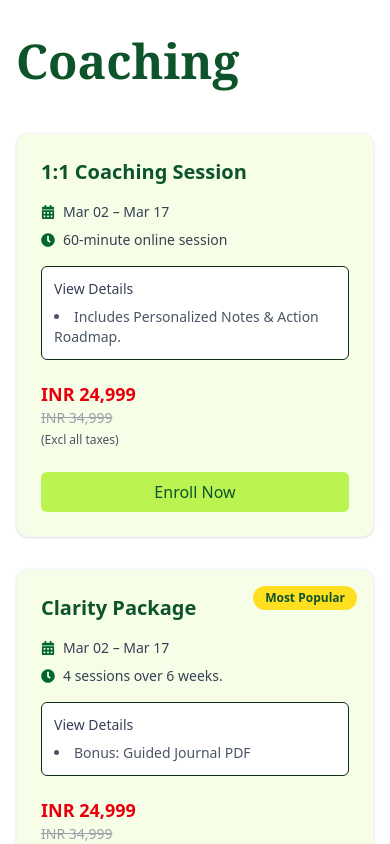
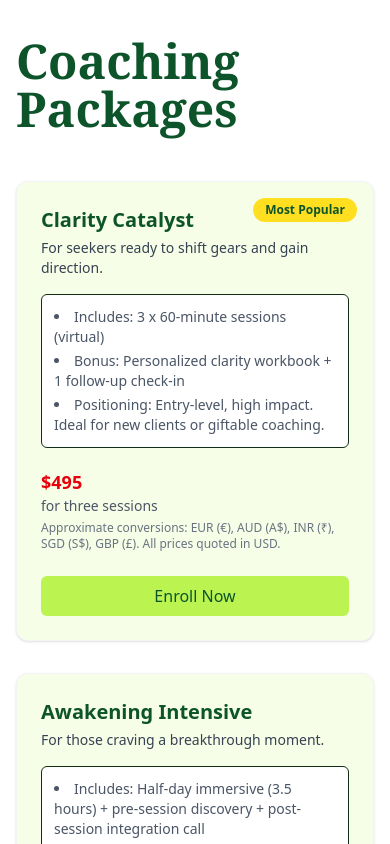
Before and after one commit to purandubey1011/jago-frontend, a React (Vite) app: page /pricing in a window 390 px wide. Shown: the part 760-1604 px from the top of the page. Built offline with nearby package versions, Linux system fonts and the light colour scheme.

Commit message:
done coachings programs

```diff
--- a/src/components/About/AboutHero.jsx
+++ b/src/components/About/AboutHero.jsx
@@ -73,7 +73,7 @@ const AboutHero = () => {
           <div className="flex items-center gap-2">
             <span className="text-yellow-300 text-base md:text-lg">✨</span>
             <span className="text-white/80 text-xs sm:text-lg font-medium">
-              About JaGo
+              About JaGoCoach
             </span>
           </div>
 
--- a/src/components/Pricing/Coaching.jsx
+++ b/src/components/Pricing/Coaching.jsx
@@ -1,152 +1,279 @@
-import React from "react";
-import { FaCalendarAlt, FaClock } from "react-icons/fa";
-import { motion } from "framer-motion";
+import React, { useState } from "react";
+import { motion, AnimatePresence } from "framer-motion";
+import { ToastContainer, toast } from "react-toastify";
+import "react-toastify/dist/ReactToastify.css";
 
 const coachingData = [
   {
     id: 1,
-    title: "1:1 Coaching Session",
-    date: "Mar 02 – Mar 17",
-    duration: "60-minute online session",
-    details: ["Includes Personalized Notes & Action Roadmap."],
-    price: "INR 24,999",
-    oldPrice: "INR 34,999",
+    title: "Clarity Catalyst",
+    subtitle: "For seekers ready to shift gears and gain direction.",
+    details: [
+      "Includes: 3 x 60-minute sessions (virtual)",
+      "Bonus: Personalized clarity workbook + 1 follow-up check-in",
+      "Positioning: Entry-level, high impact. Ideal for new clients or giftable coaching.",
+    ],
+    price: "$495",
+    note: "for three sessions",
+    conversion:
+      "Approximate conversions: EUR (€), AUD (A$), INR (₹), SGD (S$), GBP (£). All prices quoted in USD.",
+    inrPrice: 41000, // example INR test value
+    popular: true,
+  },
+  {
+    id: 2,
+    title: "Awakening Intensive",
+    subtitle: "For those craving a breakthrough moment.",
+    details: [
+      "Includes: Half-day immersive (3.5 hours) + pre-session discovery + post-session integration call",
+      "Bonus: JaGo Coach Awakening Journal + curated resource kit",
+      "Positioning: Premium single-session experience. Great for high-achievers or corporate clients.",
+    ],
+    price: "$895",
+    note: "Single immersive session",
+    conversion:
+      "Approximate conversions: EUR (€), AUD (A$), INR (₹), SGD (S$), GBP (£). All prices quoted in USD.",
+    inrPrice: 74000,
     popular: false,
   },
   {
-    id: 2,
-    title: "Clarity Package",
-    date: "Mar 02 – Mar 17",
-    duration: "4 sessions over 6 weeks.",
-    details: ["Bonus: Guided Journal PDF"],
-    price: "INR 24,999",
-    oldPrice: "INR 34,999",
-    popular: true,
+    id: 3,
+    title: "Legacy Builder: 3-Month Coaching Journey",
+    subtitle:
+      "For those ready to rewrite their story and build a legacy with clarity, courage, and conviction.",
+    details: [
+      "12 weeks (approx. 90 days) • Weekly 60-minute sessions",
+      "Optional bi-weekly voice note check-ins",
+      "Onboarding: 45-min goal & legacy mapping + custom Legacy Map",
+      "Core: 12 x 60-min sessions with narrative psychology & strategic visioning",
+      "Integration: Final wrap-up + 30-day follow-up call",
+      "Bonuses: Client portal, curated resources, JaGo Legacy Journal",
+    ],
+    price: "$3,600",
+    note: "Payment plans: 3 x $1,200 or 6 x $600 • Corporate sponsorship options",
+    conversion:
+      "Approximate conversions: EUR (€), AUD (A$), INR (₹), SGD (S$), GBP (£). All prices quoted in USD.",
+    inrPrice: 295000,
+    popular: false,
   },
   {
-    id: 3,
-    title: "Deep Growth Package",
-    date: "Mar 02 – Mar 17",
-    duration: "8 sessions over 3 months.",
-    details: ["Includes Priority Scheduling + Bonus Audio Pack."],
-    price: "INR 24,999",
-    oldPrice: "INR 34,999",
+    id: 4,
+    title: "Clarity Pulse: 30-Minute Emergency Call",
+    subtitle: "For those moments when clarity can’t wait.",
+    details: [
+      "30-minute virtual coaching session",
+      "Rapid intake form to focus the session",
+      "One actionable insight or reframing tool",
+      "Optional follow-up resource (quote card, worksheet, journaling prompt)",
+    ],
+    price: "$195",
+    note: "Instant booking • Delivered within 24–48 hours (subject to availability)",
+    conversion:
+      "Approximate conversions: EUR (€), AUD (A$), INR (₹), SGD (S$), GBP (£). All prices quoted in USD.",
+    inrPrice: 16000,
+    popular: false,
+  },
+  {
+    id: 5,
+    title: "JaGo Executive Clarity Program",
+    subtitle: "Quarterly coaching for managers who lead with impact.",
+    details: [
+      "4 x 75-minute coaching sessions per manager per year",
+      "Delivered virtually • Scheduled quarterly or flexibly",
+      "Includes pre-session intake & tailored session notes",
+      "Optional HR/L&D sponsor onboarding • Quarterly anonymized summaries",
+      "Access to leadership resource kit • Priority JaGo Whisper support",
+    ],
+    price: "$1,200",
+    note: "per manager per year • Volume discounts for teams of 10+",
+    conversion:
+      "Approximate conversions: EUR (€), AUD (A$), INR (₹), SGD (S$), GBP (£). All prices quoted in USD.",
+    inrPrice: 98000,
     popular: false,
   },
 ];
 
 const Coaching = () => {
-  const containerVariants = {
+  const [isModalOpen, setIsModalOpen] = useState(false);
+  const [selectedPackage, setSelectedPackage] = useState(null);
+  const [formData, setFormData] = useState({ name: "", email: "" });
+
+  const handleChange = (e) => {
+    setFormData({ ...formData, [e.target.name]: e.target.value });
+  };
+
+  const handlePayment = async (e) => {
+    e.preventDefault();
+    if (!window.Razorpay) {
+      toast.error("Razorpay SDK not loaded!");
+      return;
+    }
+
+    const options = {
+      key: "rzp_test_RIZb5le1ykNbRN", // Razorpay test key
+      amount: selectedPackage.inrPrice * 100, // paisa
+      currency: "INR",
+      name: "JaGoCoach",
+      description: `Booking: ${selectedPackage.title}`,
+      handler: async function (response) {
+        try {
+          await fetch("https://jago-backend.onrender.com/api/v1/form/bookings", {
+            method: "POST",
+            headers: { "Content-Type": "application/json" },
+            body: JSON.stringify({
+              name: formData.name,
+              email: formData.email,
+              package: selectedPackage.title,
+              paymentId: response.razorpay_payment_id,
+            }),
+          });
+
+          toast.success("✅ Booking confirmed!", {
+            position: "top-right",
+            autoClose: 3000,
+          });
+
+          setIsModalOpen(false);
+          setFormData({ name: "", email: "" });
+        } catch (error) {
+          toast.error("Booking save failed!");
+          console.error(error);
+        }
+      },
+      prefill: { name: formData.name, email: formData.email },
+      theme: { color: "#10b981" },
+    };
+
+    const rzp = new window.Razorpay(options);
+    rzp.open();
+  };
+
+  const modalBackdrop = {
     hidden: { opacity: 0 },
+    visible: { opacity: 1, transition: { duration: 0.3 } },
+  };
+
+  const modalContent = {
+    hidden: { y: "-100vh", opacity: 0 },
     visible: {
+      y: 0,
       opacity: 1,
-      transition: {
-        staggerChildren: 0.1,
-        delayChildren: 0.2,
-      },
+      transition: { type: "spring", stiffness: 100, damping: 20 },
     },
   };
 
-  const headingVariants = {
-    hidden: { opacity: 0, y: -20 },
-    visible: { opacity: 1, y: 0, transition: { duration: 0.7, ease: "easeOut" } },
-  };
+  return (
+    <motion.section className="bg-white py-20 px-4 md:px-12">
+      <ToastContainer />
 
-  const cardVariants = {
-    hidden: { y: 50, opacity: 0, scale: 0.95 },
-    visible: { y: 0, opacity: 1, scale: 1, transition: { duration: 0.6, ease: "easeOut" } },
-  };
-
-  const popularBadgeVariants = {
-    hidden: { scale: 0, opacity: 0 },
-    visible: { scale: 1, opacity: 1, transition: { type: "spring", stiffness: 200, damping: 10, delay: 0.6 } },
-  };
-
-
-  return (
-    <motion.section
-      className="bg-white py-20 px-4 md:px-12"
-      variants={containerVariants}
-      initial="hidden"
-      whileInView="visible"
-      viewport={{ once: true, amount: 0.2 }}
-    >
-      {/* Heading */}
-      <motion.h2
-        className="text-5xl font-bold text-green-900 mb-12 font-serif"
-        variants={headingVariants}
-      >
-        Coaching
+      <motion.h2 className="text-5xl font-bold text-green-900 mb-12 font-serif">
+        Coaching Packages
       </motion.h2>
 
-      {/* Cards */}
-      <motion.div
-        className="grid gap-8 sm:grid-cols-2 lg:grid-cols-3 text-[#0F2E15]"
-        variants={containerVariants}
-      >
+      <motion.div className="grid gap-8 sm:grid-cols-2 lg:grid-cols-2 text-[#0F2E15]">
         {coachingData.map((item) => (
           <motion.div
             key={item.id}
             className="relative bg-lime-50 rounded-xl shadow-sm border border-gray-100 p-6 flex flex-col"
-            variants={cardVariants}
-            whileHover={{ y: -5, boxShadow: "0 10px 15px rgba(0, 0,0, 0.1)" }}
-            transition={{ type: "spring", stiffness: 300, damping: 20 }}
           >
-            {/* Most Popular badge */}
             {item.popular && (
-              <motion.span
-                className="absolute top-4 right-4 bg-yellow-300 text-green-900 text-xs font-semibold px-3 py-1 rounded-full"
-                variants={popularBadgeVariants}
-              >
+              <span className="absolute top-4 right-4 bg-yellow-300 text-green-900 text-xs font-semibold px-3 py-1 rounded-full">
                 Most Popular
-              </motion.span>
+              </span>
             )}
 
-            {/* Title */}
-            <h3 className="text-xl font-semibold text-green-900">
-              {item.title}
-            </h3>
+            <h3 className="text-xl font-semibold text-green-900">{item.title}</h3>
+            <p className="text-sm text-gray-700 mt-1">{item.subtitle}</p>
 
-            {/* Date & Duration */}
-            <div className="mt-4 space-y-2 text-sm text-gray-700">
-              <p className="flex items-center gap-2">
-                <FaCalendarAlt className="text-green-800" />
-                {item.date}
-              </p>
-              <p className="flex items-center gap-2">
-                <FaClock className="text-green-800" />
-                {item.duration}
-              </p>
-            </div>
-
-            {/* Details */}
             <div className="mt-4 border rounded-md p-3 bg-white">
-              <p className="text-sm text-gray-700 font-medium">View Details</p>
-              <ul className="mt-2 list-disc list-inside text-sm text-gray-600">
+              <ul className="list-disc list-inside text-sm text-gray-600 space-y-1">
                 {item.details.map((d, idx) => (
                   <li key={idx}>{d}</li>
                 ))}
               </ul>
             </div>
 
-            {/* Price */}
             <div className="mt-5">
               <p className="text-lg font-bold text-red-600">{item.price}</p>
-              <p className="text-sm text-gray-400 line-through">{item.oldPrice}</p>
-              <p className="text-xs text-gray-600 mt-1">(Excl all taxes)</p>
+              <p className="text-sm text-gray-600">{item.note}</p>
+              <p className="text-xs text-gray-500 mt-1">{item.conversion}</p>
             </div>
 
-            {/* Button */}
             <motion.button
               className="mt-6 w-full bg-lime-300 text-green-900 font-medium py-2 rounded-md hover:bg-lime-400 transition"
-              whileHover={{ scale: 1.02 }}
-              whileTap={{ scale: 0.98 }}
+              onClick={() => {
+                setSelectedPackage(item);
+                setIsModalOpen(true);
+              }}
             >
               Enroll Now
             </motion.button>
           </motion.div>
         ))}
       </motion.div>
+
+      {/* Modal */}
+      <AnimatePresence>
+        {isModalOpen && selectedPackage && (
+          <motion.div
+            className="fixed inset-0 bg-black/40 flex items-center justify-center z-50"
+            variants={modalBackdrop}
+            initial="hidden"
+            animate="visible"
+            exit="hidden"
+          >
+            <motion.div
+              className="bg-white rounded-lg p-6 w-full max-w-md shadow-lg relative"
+              variants={modalContent}
+            >
+              <button
+                onClick={() => setIsModalOpen(false)}
+                className="absolute top-2 right-2 text-gray-600 hover:text-gray-800"
+              >
+                ✕
+              </button>
+
+              <h3 className="text-xl font-semibold mb-4">
+                {selectedPackage.title}
+              </h3>
+
+              <form className="space-y-4" onSubmit={handlePayment}>
+                <input
+                  type="text"
+                  name="name"
+                  value={formData.name}
+                  onChange={handleChange}
+                  placeholder="Name"
+                  className="w-full p-2 border rounded"
+                  required
+                />
+                <input
+                  type="email"
+                  name="email"
+                  value={formData.email}
+                  onChange={handleChange}
+                  placeholder="Email"
+                  className="w-full p-2 border rounded"
+                  required
+                />
+                <p className="text-sm text-gray-600">
+                  You are enrolling for:{" "}
+                  <span className="font-medium">{selectedPackage.title}</span>
+                </p>
+
+                <motion.button
+                  type="submit"
+                  className="w-full py-2 px-4 bg-green-600 text-white rounded hover:bg-green-700 transition"
+                  whileHover={{ scale: 1.02 }}
+                  whileTap={{ scale: 0.98 }}
+                >
+                  Pay Now
+                </motion.button>
+              </form>
+            </motion.div>
+          </motion.div>
+        )}
+      </AnimatePresence>
     </motion.section>
   );
 };
```
